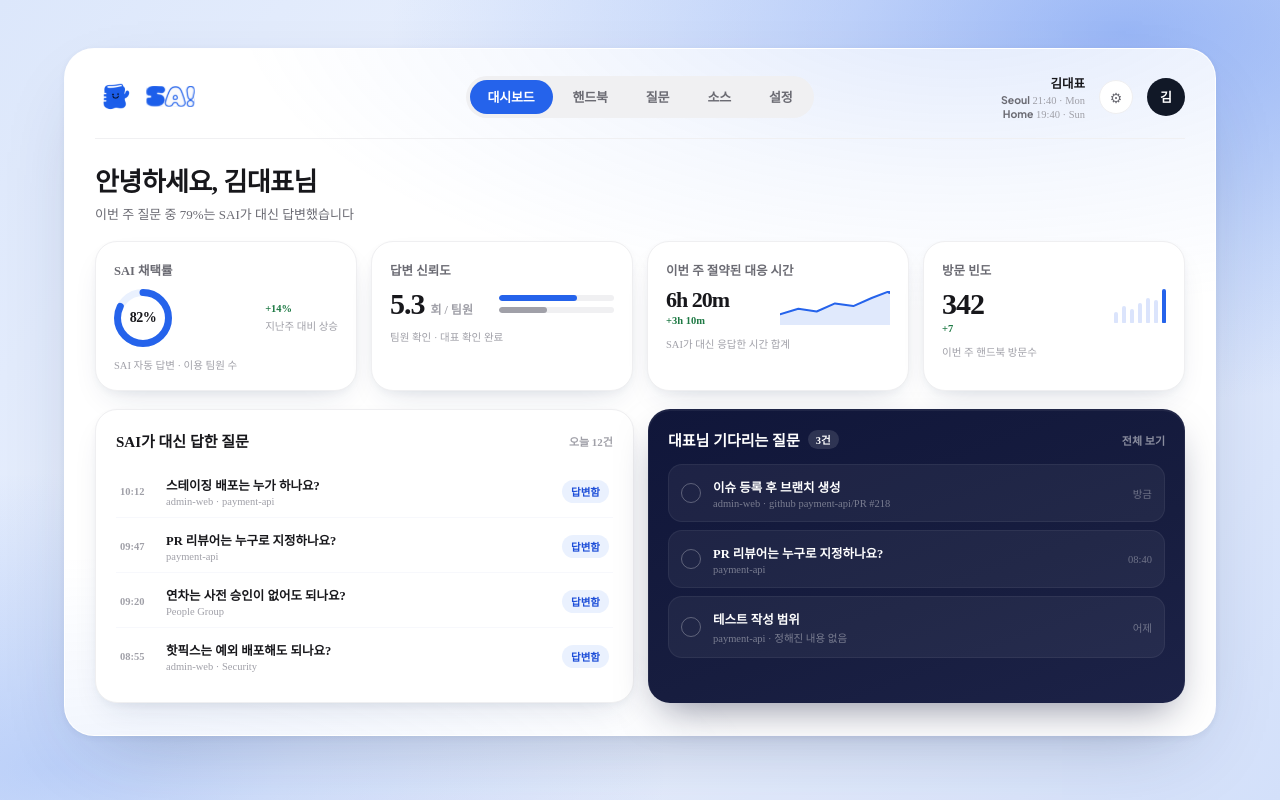
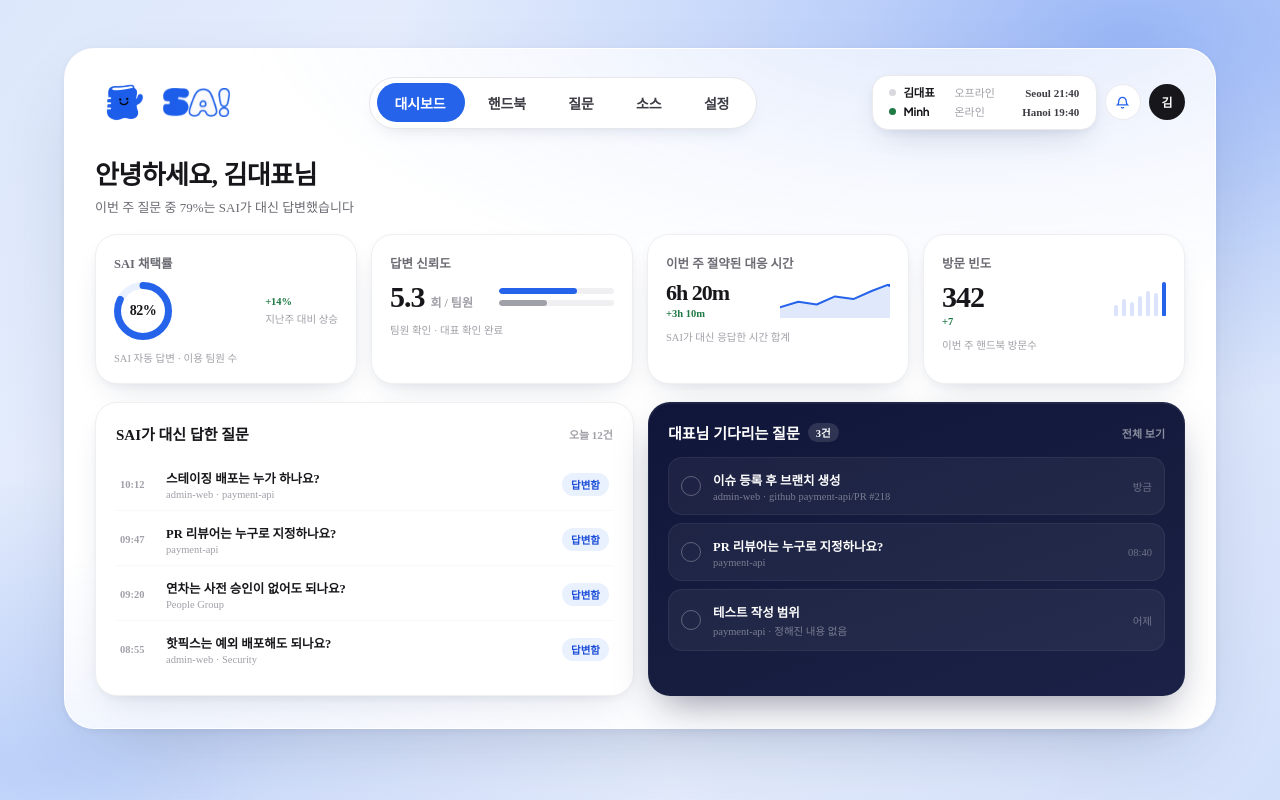
Before and after one commit to likelion14-hackathon-pride/frontend, a React app: page /owner in a window 1280 px wide. Built offline with nearby package versions, Linux system fonts and the light colour scheme; the HTML template or start-up script is replaced by a standard one.

Commit message:
[feat] 오너 페이지 헤더 구성

```diff
--- a/src/components/owner/dashboard/layout/DashboardHeader.jsx
+++ b/src/components/owner/dashboard/layout/DashboardHeader.jsx
@@ -2,136 +2,209 @@ import styled from 'styled-components';
 import NavTabs from './NavTabs';
 import symbol from '../../../../assets/owner/symbol.svg';
 import wordmark from '../../../../assets/owner/wordmark.svg';
+import bellIcon from '../../../../assets/owner/bell.svg';
+
+const PRESENCE = [
+  { key: 'owner', name: '김대표', status: '오프라인', online: false, city: 'Seoul', time: '21:40' },
+  { key: 'minh', name: 'Minh', status: '온라인', online: true, city: 'Hanoi', time: '19:40' },
+];
 
 const Bar = styled.header`
-  display: grid;
-  grid-template-columns: 1fr auto 1fr;
+  box-sizing: border-box;
+  display: flex;
+  width: 100%;
+  height: 59px;
+  flex-shrink: 0;
   align-items: center;
-  gap: 18px;
+  justify-content: space-between;
   align-self: stretch;
-  padding-bottom: 18px;
-  border-bottom: 1px solid #f0f0f2;
 `;
 
-const Logo = styled.div`
+const LogoContainer = styled.div`
+  display: inline-flex;
+  padding: 1.5px 24.188px 1.5px 0;
+  align-items: center;
+  flex-shrink: 0;
+`;
+
+const LogoLockup = styled.div`
   display: flex;
   align-items: center;
-  gap: 10px;
+  gap: 12px;
 `;
 
-const LogoSymbol = styled.div`
-  width: 40px;
-  height: 40px;
+const Symbol = styled.div`
+  width: 56px;
+  height: 56px;
   flex-shrink: 0;
   background: url(${symbol}) 50% / contain no-repeat;
 `;
 
-const LogoWordmark = styled.div`
-  width: 50px;
-  height: 21.5px;
+const Wordmark = styled.div`
+  width: 67px;
+  height: 28.86px;
   flex-shrink: 0;
-  aspect-ratio: 65 / 28;
   background: url(${wordmark}) 50% / contain no-repeat;
-`;
-
-const NavWrapper = styled.div`
-  display: flex;
-  align-items: center;
-  justify-self: center;
 `;
 
 const RightGroup = styled.div`
   display: flex;
+  width: 313.24px;
+  flex-shrink: 0;
+  justify-content: center;
   align-items: center;
-  justify-content: flex-end;
-  gap: 14px;
-  justify-self: end;
+  gap: 8px;
 `;
 
-const ClockGroup = styled.div`
+const TimezonePanel = styled.div`
+  box-sizing: border-box;
   display: flex;
-  flex-direction: column;
-  align-items: flex-end;
-  gap: 1px;
+  width: 225.24px;
+  height: 54.333px;
+  flex-shrink: 0;
+  padding: 9.667px 16.667px;
+  align-items: center;
+  border-radius: 16px;
+  border: 0.667px solid #eaeaee;
+  background: #fff;
+  box-shadow:
+    0 14px 34px -14px rgba(23, 44, 90, 0.22),
+    0 3px 8px -2px rgba(23, 44, 90, 0.08);
 `;
 
-const OwnerName = styled.span`
-  font-family: Pretendard;
-  font-size: 12.5px;
-  font-weight: 700;
-  color: #17171b;
+const PresenceList = styled.div`
+  display: flex;
+  width: 191.906px;
+  flex-direction: column;
+  justify-content: space-between;
+  gap: 3px;
 `;
 
-const ClockRow = styled.span`
-  font-family: 'IBM Plex Mono';
-  font-size: 10.5px;
-  font-weight: 500;
-  color: #a0a0a8;
-
-  strong {
-    color: #6b6b73;
-    font-weight: 700;
-  }
+const PresenceRow = styled.div`
+  display: flex;
+  align-items: baseline;
+  justify-content: space-between;
 `;
 
-const IconButton = styled.button`
+const NameGroup = styled.div`
+  display: inline-flex;
+  align-items: baseline;
+  gap: 7px;
+`;
+
+const Dot = styled.span`
+  display: inline-block;
+  align-self: center;
+  width: 7px;
+  height: 7px;
+  flex-shrink: 0;
+  border-radius: 50px;
+  background: ${({ $online }) => ($online ? '#1F7A45' : '#D8D8DE')};
+`;
+
+const PersonName = styled.span`
+  display: inline-block;
+  min-width: 44px;
+  color: #17171b;
+  font-family: 'Plus Jakarta Sans';
+  font-size: 11.5px;
+  font-style: normal;
+  font-weight: 700;
+  line-height: 15px;
+  letter-spacing: -0.2px;
+`;
+
+const PersonStatus = styled.span`
+  color: #a0a0a8;
+  font-family: 'Plus Jakarta Sans';
+  font-size: 11px;
+  font-style: normal;
+  font-weight: 400;
+  line-height: 15px;
+`;
+
+const TimeText = styled.span`
+  flex-shrink: 0;
+  color: #3c3c44;
+  font-family: 'IBM Plex Mono';
+  font-size: 11px;
+  font-style: normal;
+  font-weight: 600;
+  line-height: 15px;
+`;
+
+const BellButton = styled.button`
   display: flex;
-  width: 34px;
-  height: 34px;
+  width: 36px;
+  height: 36px;
+  padding: 10.5px;
+  justify-content: center;
+  align-items: center;
   flex-shrink: 0;
-  align-items: center;
-  justify-content: center;
-  border-radius: 999px;
-  border: 1px solid #efeff1;
+  border-radius: 50px;
+  border: 0.667px solid #eaeaee;
   background: #fff;
   cursor: pointer;
-  color: #6b6b73;
-  font-size: 14px;
+`;
 
-  &:hover {
-    background: #f7f8fc;
-  }
+const BellIcon = styled.img`
+  width: 15px;
+  height: 15px;
+  flex-shrink: 0;
 `;
 
 const Avatar = styled.div`
   display: flex;
-  width: 38px;
-  height: 38px;
+  width: 36px;
+  height: 36px;
+  padding: 10.667px 12px 10.333px 12px;
   justify-content: center;
   align-items: center;
-  border-radius: 999px;
-  background: #111827;
-  color: #ffffff;
+  flex-shrink: 0;
+  border-radius: 50px;
+  background: #17171b;
+  color: #fff;
+  font-family: 'Plus Jakarta Sans';
+  font-size: 12px;
+  font-style: normal;
   font-weight: 700;
-  font-size: 13px;
-  flex-shrink: 0;
+  line-height: 128%;
 `;
 
-function DashboardHeader({ activeTab, onTabChange, ownerName = '김대표', userInitial = '김' }) {
+function DashboardHeader({ activeTab, onTabChange, userInitial = '김' }) {
   return (
     <Bar>
-      <Logo>
-        <LogoSymbol />
-        <LogoWordmark />
-      </Logo>
+      <LogoContainer>
+        <LogoLockup>
+          <Symbol />
+          <Wordmark />
+        </LogoLockup>
+      </LogoContainer>
 
-      <NavWrapper>
-        <NavTabs activeTab={activeTab} onChange={onTabChange} />
-      </NavWrapper>
+      <NavTabs activeTab={activeTab} onChange={onTabChange} />
 
       <RightGroup>
-        <ClockGroup>
-          <OwnerName>{ownerName}</OwnerName>
-          <ClockRow>
-            <strong>Seoul</strong> 21:40 · Mon
-          </ClockRow>
-          <ClockRow>
-            <strong>Home</strong> 19:40 · Sun
-          </ClockRow>
-        </ClockGroup>
-        <IconButton type="button" aria-label="설정">
-          ⚙
-        </IconButton>
+        <TimezonePanel>
+          <PresenceList>
+            {PRESENCE.map((person) => (
+              <PresenceRow key={person.key}>
+                <NameGroup>
+                  <Dot $online={person.online} />
+                  <PersonName>{person.name}</PersonName>
+                  <PersonStatus>{person.status}</PersonStatus>
+                </NameGroup>
+                <TimeText>
+                  {person.city} {person.time}
+                </TimeText>
+              </PresenceRow>
+            ))}
+          </PresenceList>
+        </TimezonePanel>
+
+        <BellButton type="button" aria-label="알림">
+          <BellIcon src={bellIcon} alt="" />
+        </BellButton>
+
         <Avatar>{userInitial}</Avatar>
       </RightGroup>
     </Bar>
--- a/src/components/owner/dashboard/layout/NavTabs.jsx
+++ b/src/components/owner/dashboard/layout/NavTabs.jsx
@@ -9,37 +9,49 @@ export const OWNER_TABS = [
 ];
 
 const Track = styled.nav`
+  box-sizing: border-box;
   display: flex;
+  width: 388.76px;
+  height: 52px;
+  padding: 0 7px;
+  flex-shrink: 0;
   align-items: center;
-  gap: 2px;
-  padding: 4px;
+  justify-content: space-between;
   border-radius: 999px;
-  background: #f0f0f2;
+  border: 1px solid #e6e6eb;
+  background: #fff;
+  box-shadow:
+    0 8px 20px -12px rgba(23, 44, 90, 0.22),
+    0 1px 0 1px #fff inset;
 `;
 
 const Tab = styled.button`
-  display: flex;
+  box-sizing: border-box;
+  display: inline-flex;
+  padding: 10.667px 20px 10px 18px;
+  justify-content: center;
   align-items: center;
-  justify-content: center;
-  height: 34px;
-  padding: 0 18px;
+  flex-shrink: 0;
   border: none;
   border-radius: 999px;
   cursor: pointer;
+  text-align: center;
+  font-family: 'Plus Jakarta Sans';
+  font-size: 14px;
+  font-style: normal;
+  font-weight: 700;
+  line-height: 129%;
+  letter-spacing: -0.2px;
   white-space: nowrap;
-  font-family: Pretendard;
-  font-size: 13px;
-  font-weight: 700;
-  letter-spacing: -0.2px;
   transition:
     background 0.15s ease,
     color 0.15s ease;
 
   background: ${({ $active }) => ($active ? '#2563eb' : 'transparent')};
-  color: ${({ $active }) => ($active ? '#ffffff' : '#6b6b73')};
+  color: ${({ $active }) => ($active ? '#fff' : '#3c3c44')};
 
   &:hover {
-    color: ${({ $active }) => ($active ? '#ffffff' : '#17171b')};
+    color: ${({ $active }) => ($active ? '#fff' : '#17171b')};
   }
 `;
 
```
Also changed, not shown: src/assets/owner/bell.svg (added).
